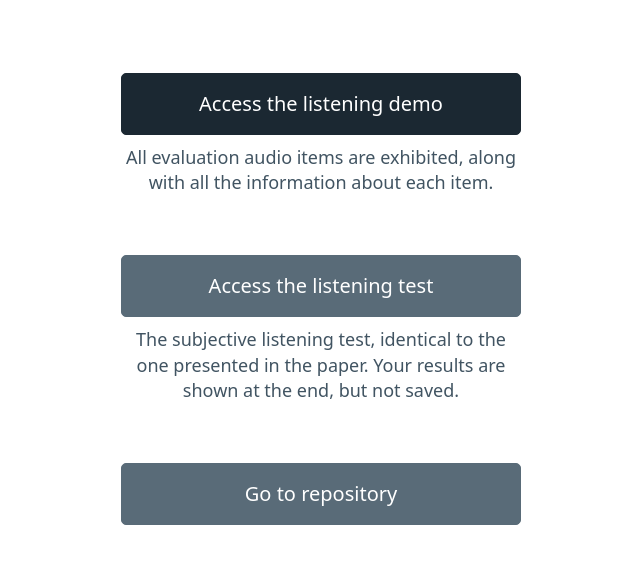
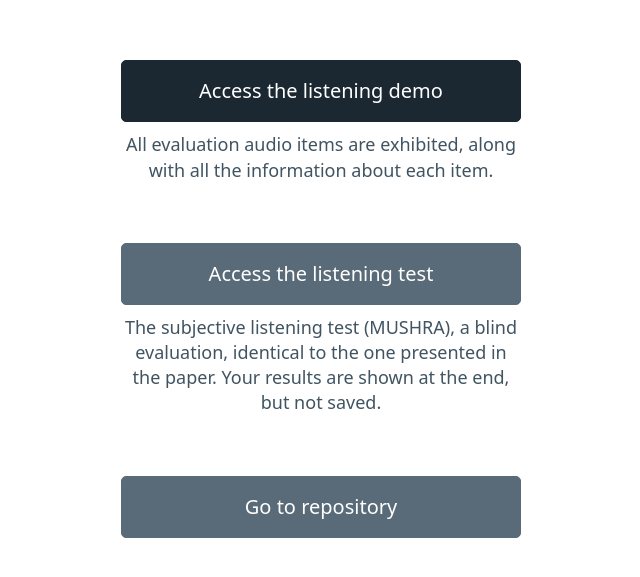
Before and after one commit to ybourdin/sptmod, a plain HTML site: page index.html in a window 1280 px wide. Shown: the part 101-678 px from the top of the page, without its empty margins (319-959 px from the left). Drawn offline with nearby package versions, Linux system fonts and the light colour scheme.

Commit message:
update mushra button

```diff
--- a/index.html
+++ b/index.html
@@ -48,7 +48,7 @@
         </div>
         <div class="button-item">
             <a href="mushra/" role="button" class="secondary">Access the listening test</a>
-            <p class="button-description">The subjective listening test, identical to the one presented in the paper. Your results are shown at the end, but not saved.</p>
+            <p class="button-description">The subjective listening test (MUSHRA), a blind evaluation, identical to the one presented in the paper. Your results are shown at the end, but not saved.</p>
         </div>
         <div class="button-item">
             <a href="https://github.com/ybourdin/sptmod" role="button" class="secondary">Go to repository</a>
```
